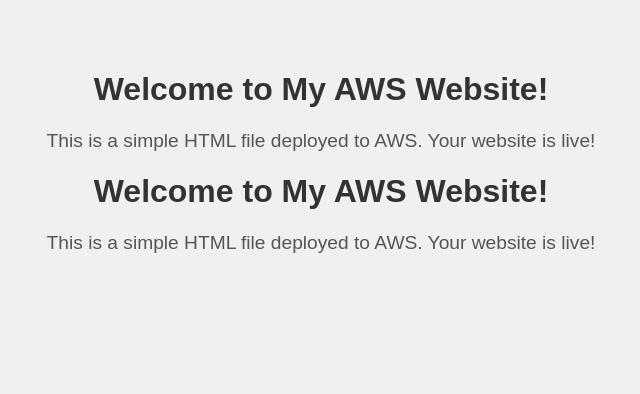
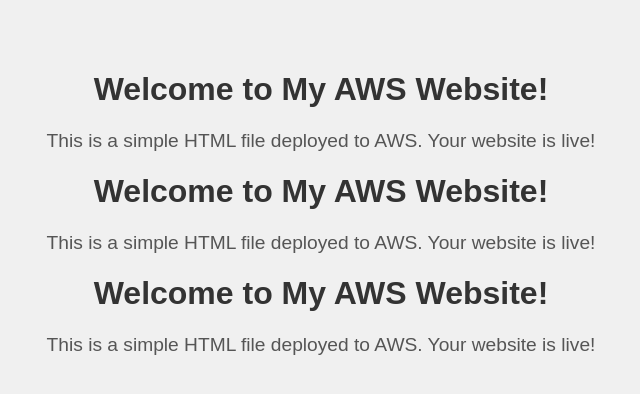
Before and after one commit to Rushkakhanal1/Coursework, a plain HTML site: page index.html in a window 1280 px wide. Shown: the whole page, without its empty margins (319-959 px from the left). Drawn offline with Linux system fonts and the light colour scheme.

Commit message:
added all files

```diff
--- a/index.html
+++ b/index.html
@@ -32,6 +32,8 @@
         <p>This is a simple HTML file deployed to AWS. Your website is live!</p>
         <h1>Welcome to My AWS Website!</h1>
         <p>This is a simple HTML file deployed to AWS. Your website is live!</p>
+        <h1>Welcome to My AWS Website!</h1>
+        <p>This is a simple HTML file deployed to AWS. Your website is live!</p>
 
     </div>
 
```
